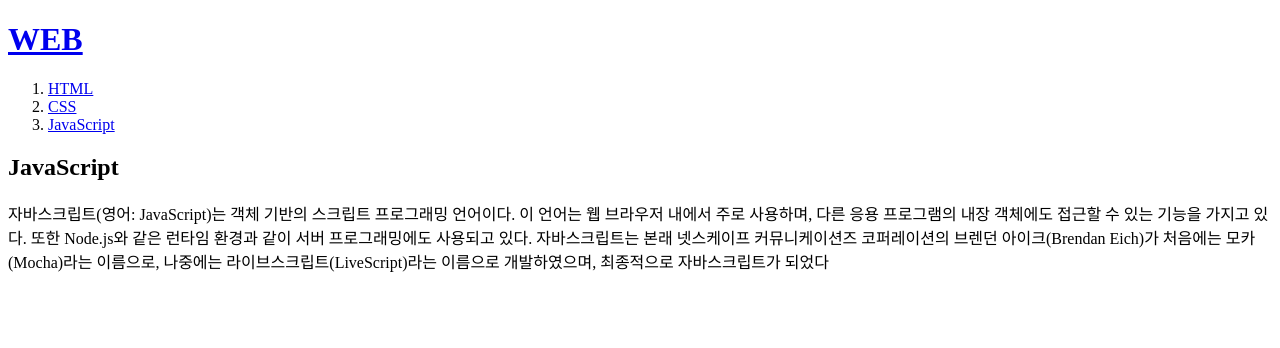
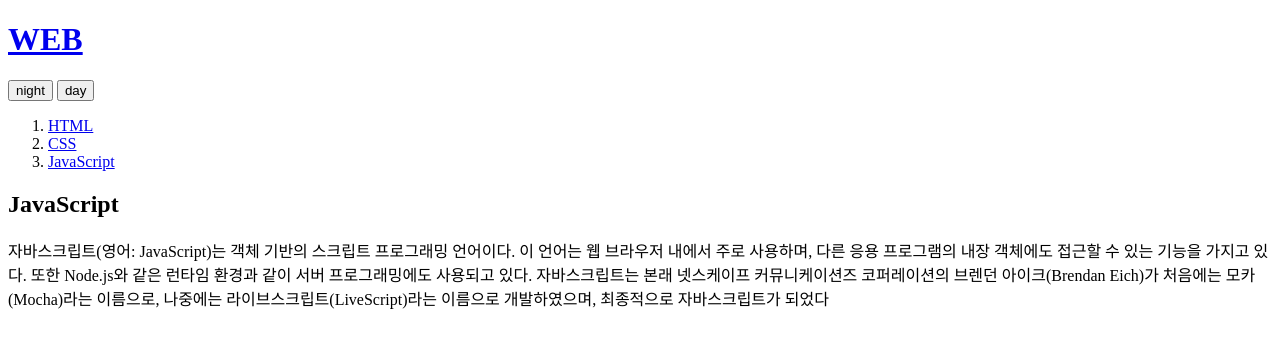
Before and after one commit to druerie/TEST, a plain HTML site: page 3.html in a window 1280 px wide. Drawn offline with Linux system fonts and the light colour scheme.

Commit message:
Add files via upload

```diff
--- a/3.html
+++ b/3.html
@@ -1,17 +1,24 @@
 <!doctype html>
 <html>
 <head>
-  <title>WEB1 -JavaScript</title>
+  <title>WEB - JavaScript</title>
   <meta charset="utf-8">
   </head>
 <body>
   <h1><a href="index.html">WEB</a></h1>
+    <input type="button" value="night" onclick="
+ document.querySelector('body').style.backgroundColor='black';
+ document.querySelector('body').style.color='white';
+">
+    <input type="button" value="day" onclick="
+ document.querySelector('body').style.backgroudColor='white';
+ dcoument.querySelcetor('body').style.color='black';
+">
     <ol>
       <li><a href="1.html">HTML</a></li>
       <li><a href="2.html">CSS</a></li>
       <li><a href="3.html">JavaScript</a></li>
     </ol>
-
           <h2>JavaScript</h2>
           <P>자바스크립트(영어: JavaScript)는 객체 기반의 스크립트 프로그래밍 언어이다. 이 언어는 웹 브라우저 내에서 주로 사용하며, 다른 응용 프로그램의 내장 객체에도 접근할 수 있는 기능을 가지고 있다. 또한 Node.js와 같은 런타임 환경과 같이 서버 프로그래밍에도 사용되고 있다. 자바스크립트는 본래 넷스케이프 커뮤니케이션즈 코퍼레이션의 브렌던 아이크(Brendan Eich)가 처음에는 모카(Mocha)라는 이름으로, 나중에는 라이브스크립트(LiveScript)라는 이름으로 개발하였으며, 최종적으로 자바스크립트가 되었다</P>
     </body>
```
Lines whose indentation alone changed are shown as unchanged.
